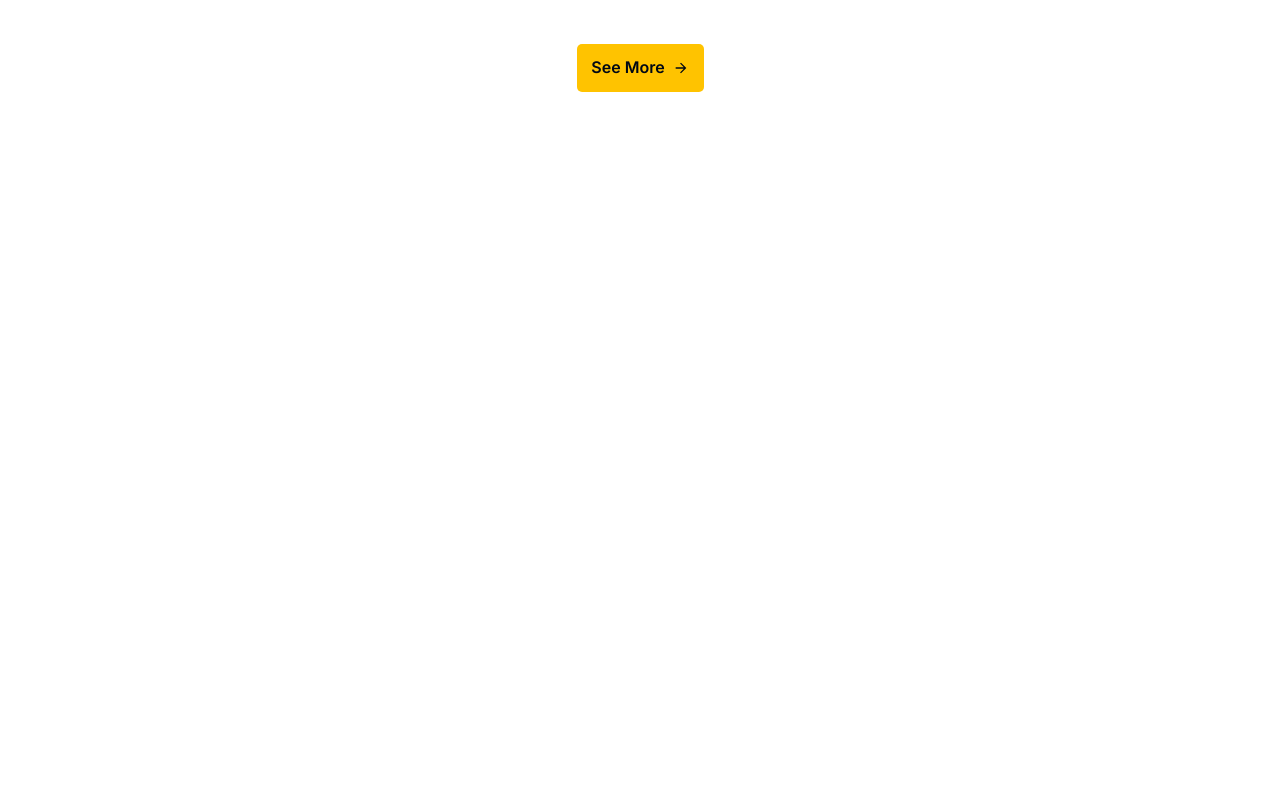
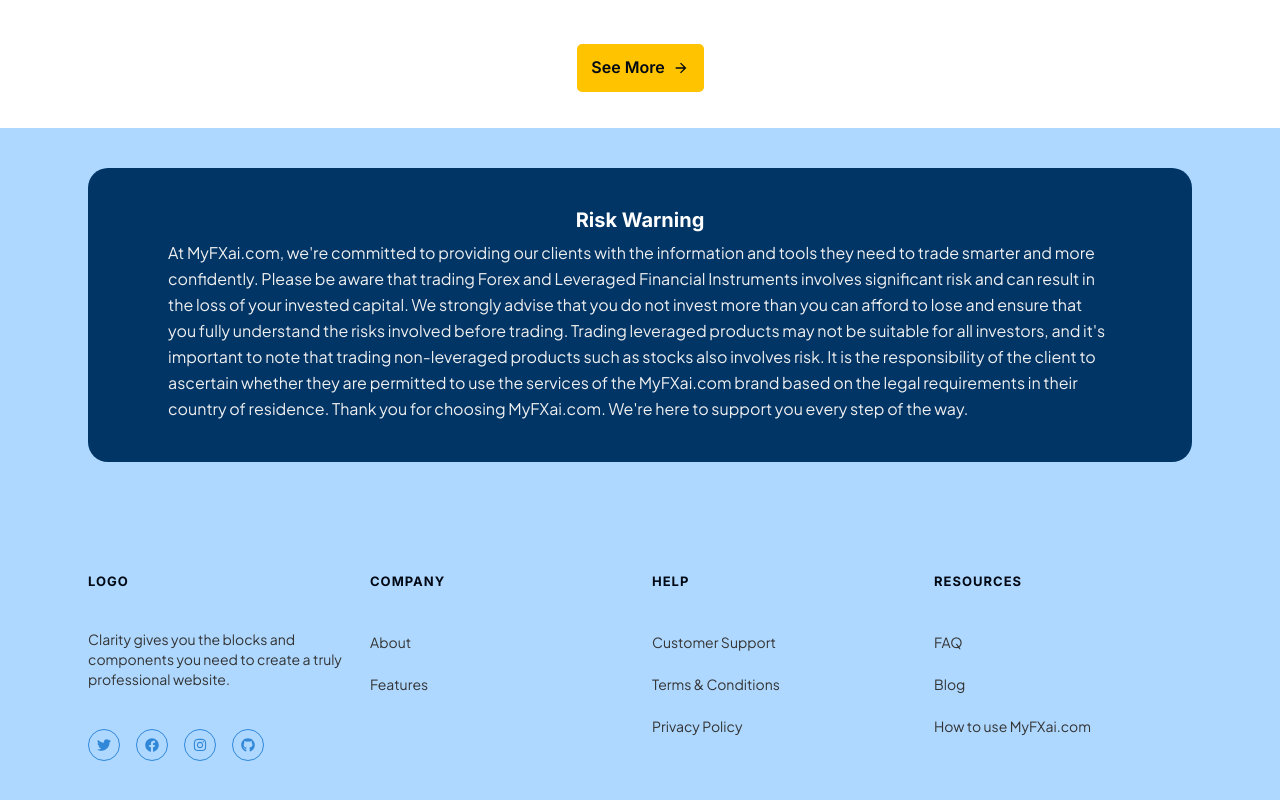
Before and after one commit to AyoMoses1/myfxai, a React (Create React App) app: page / in a window 1280 px wide. Shown: the part 4459-5259 px from the top of the page. Before the commit the page ends 4587 px from the top, so only its background shows below. Built offline with nearby package versions, Linux system fonts and the light colour scheme.

Commit message:
Style the footer component

```diff
--- /dev/null
+++ b/src/common/Footer.tsx
@@ -0,0 +1,85 @@
+import {
+  Box,
+  Grid,
+  GridItem,
+  Heading,
+  ListItem,
+  Text,
+  Link,
+  List,
+  HStack,
+  IconButton
+} from '@chakra-ui/react';
+import styled from 'styled-components';
+import { footerInfo, jumbotronData } from './helpers';
+
+function Footer() {
+  return (
+    <Box bg="lighterBlue" color="white" py={10}>
+      <Box maxW="90%" mx="auto" px={6}>
+        <Jumbotron mb="112px" py={10} px={20}>
+          <Heading textAlign="center" fontSize={20} mb={2}>
+            {jumbotronData.title}
+          </Heading>
+          <Text color="textWhite" fontSize={16}>
+            {jumbotronData.content}
+          </Text>
+        </Jumbotron>
+        <Grid templateColumns="repeat(4, 1fr)" gap={6}>
+          {footerInfo.map((item, idx) => {
+            return idx === 0 ? (
+              <GridItem>
+                <FooterListHeader mb={10} color="primary" fontSize={13}>
+                  {item.title}
+                </FooterListHeader>
+                <Text variant="footerText">{item.content}</Text>
+                <HStack spacing={4} my={10}>
+                  {item.icons?.map((icon) => (
+                    <Link href="https://twitter.com">
+                      <IconButton
+                        aria-label="Facebook"
+                        icon={icon}
+                        borderRadius="full"
+                        borderWidth={1}
+                        borderColor="lightBlue"
+                        size="sm"
+                        color="lightBlue"
+                      />
+                    </Link>
+                  ))}
+                </HStack>
+              </GridItem>
+            ) : (
+              <GridItem>
+                <FooterListHeader mb={10} color="primary" fontSize={13}>
+                  {item.title}
+                </FooterListHeader>
+                <List>
+                  {item.menu?.map((menuItem) => (
+                    <ListItem mb={4}>
+                      <Link variant="footerLink">{menuItem.name}</Link>
+                    </ListItem>
+                  ))}
+                </List>
+              </GridItem>
+            );
+          })}
+        </Grid>
+      </Box>
+    </Box>
+  );
+}
+
+export default Footer;
+
+const Jumbotron = styled(Box)`
+  background: #003566;
+  border-radius: 20px;
+`;
+
+const FooterListHeader = styled(Heading)`
+  font-weight: 600;
+  line-height: 18px;
+  letter-spacing: 1px;
+  text-transform: uppercase;
+`;
--- a/src/common/Layout.tsx
+++ b/src/common/Layout.tsx
@@ -1,4 +1,5 @@
 import React, { ReactNode } from 'react';
+import Footer from './Footer';
 import NavBar from './NavBar';
 
 interface LayoutProps {
@@ -10,6 +11,7 @@ const Layout: React.FC<LayoutProps> = ({ children }) => {
     <>
       <NavBar />
       <div>{children}</div>
+      <Footer />
     </>
   );
 };
--- /dev/null
+++ b/src/common/helpers.tsx
@@ -0,0 +1,64 @@
+import paths from './paths';
+import { FaTwitter, FaFacebook, FaInstagram, FaGithub } from 'react-icons/fa';
+
+export const jumbotronData = {
+  title: 'Risk Warning',
+  content:
+    "At MyFXai.com, we're committed to providing our clients with the information and tools they need to trade smarter and more confidently. Please be aware that trading Forex and Leveraged Financial Instruments involves significant risk and can result in the loss of your invested capital. We strongly advise that you do not invest more than you can afford to lose and ensure that you fully understand the risks involved before trading. Trading leveraged products may not be suitable for all investors, and it's important to note that trading non-leveraged products such as stocks also involves risk. It is the responsibility of the client to ascertain whether they are permitted to use the services of the MyFXai.com brand based on the legal requirements in their country of residence. Thank you for choosing MyFXai.com. We're here to support you every step of the way.",
+};
+
+export const footerInfo = [
+  {
+    title: 'LOGO',
+    content:
+      'Clarity gives you the blocks and components you need to create a truly professional website.',
+    icons: [<FaTwitter />, <FaFacebook />, <FaInstagram />, <FaGithub />],
+  },
+  {
+    title: 'COMPANY',
+    menu: [
+      {
+        name: 'About',
+        path: paths.about,
+      },
+      {
+        name: 'Features',
+        path: paths.about,
+      },
+    ],
+  },
+  {
+    title: 'HELP',
+    menu: [
+      {
+        name: 'Customer Support',
+        path: paths.about,
+      },
+      {
+        name: 'Terms & Conditions',
+        path: paths.about,
+      },
+      {
+        name: 'Privacy Policy',
+        path: paths.about,
+      },
+    ],
+  },
+  {
+    title: 'RESOURCES',
+    menu: [
+      {
+        name: 'FAQ',
+        path: paths.about,
+      },
+      {
+        name: 'Blog',
+        path: paths.about,
+      },
+      {
+        name: 'How to use MyFXai.com',
+        path: paths.about,
+      },
+    ],
+  },
+];
--- /dev/null
+++ b/src/common/paths.ts
@@ -0,0 +1,67 @@
+import { VscFileMedia } from "react-icons/vsc";
+import { FaWarehouse } from "react-icons/fa";
+import { FiUsers } from "react-icons/fi";
+import { GrUserWorker } from "react-icons/gr";
+import { BiWallet } from "react-icons/bi";
+import { CgProfile } from "react-icons/cg";
+
+const paths = {
+  home: '/',
+  about: '/about',
+  login: '/login',
+  customers: '/customers',
+  agents: '/agents',
+  bdaOrders: '/bdaOrders',
+  profile: '/profile',
+  yourOrders: '/yourorders',
+  wallet: '/wallet',
+  forgotPassword: '/forgotpassword',
+  enterNewPassword: '/enternewpassword',
+  passwordCreated: '/passwordcreated',
+  transactions:'/transactions'
+}
+
+
+export const pageTitles = {
+  dashboard: 'Dashboard',
+  customers: 'Customers',
+  agents: 'Agents',
+  bdaOrders: 'BDA Orders',
+  profile: 'Profile',
+  wallet: 'Wallet',
+  yourOrders: 'Your Orders',
+  forgotPassword: 'Forgot Password',
+  enterNewPassword: 'Enter New Password',
+  transactions:'Your Transactions'
+}
+
+export const NavNames = {
+  dashboard: 'Dashboard',
+  customers: 'Customers',
+  agents: 'Agents',
+  bdaOrders: 'BDA Orders',
+  bdaCustomers:'BDA Customers',
+  profile: 'Profile',
+  wallet: 'Wallet',
+  yourOrders: 'Your Orders',
+  transactions:'Transactions',
+  BDA_Orders:'BDA Orders',
+  Wallet: 'Transactions'
+}
+
+// export const pathObject = [
+//   {main: { name: NavNames.dashboard, path: paths.home, icon: <FaWarehouse /> }, sub:[]},
+//   { main: {name: NavNames.agents, path: paths.agents, icon: <GrUserWorker />  }, sub:[]},
+//   {main: { name: 'BDAs' }, sub: [
+//     { name: NavNames.bdaOrders, path: paths.bdaOrders, icon: <CgProfile/> },
+//     { name: NavNames.bdaCustomers, path: paths.customers, icon: <CgProfile/> }
+//   ]},
+//   { main: {name: NavNames.yourOrders, path: paths.yourOrders, icon: <VscFileMedia /> }, sub:[]},
+//   {main: { name: 'Wallet' }, sub: [
+//     { name: NavNames.wallet, path: paths.wallet, icon: <BiWallet/> },
+//     { name: NavNames.transactions, path: paths.transactions, icon: <CgProfile/> }
+//   ]},
+//   { main: {name: NavNames.profile, path: paths.profile, icon: <CgProfile /> }, sub:[]},
+// ]
+
+export default paths;
--- a/src/theme/components/Link.tsx
+++ b/src/theme/components/Link.tsx
@@ -8,7 +8,7 @@ export const LinkStyle = {
   sizes: {
     sm: {
       fontSize: "16px"
-    }
+    },
   },
   variants: {
     normal: (props: StyleFunctionProps) => ({
@@ -23,6 +23,19 @@ export const LinkStyle = {
           textDecoration:'none',
         }
     }),
+    footerLink: (props: StyleFunctionProps) => ({
+      fontWeight: 'normal',
+      color: props.theme.colors.link,
+      fontSize: '14px',
+      '_activeLink': {
+          color: props.theme.colors.primary,
+          fontWeight: 'bold',
+      },
+      '_hover': {
+        color: props.theme.colors.primary,
+        textDecoration:'none',
+      }
+  }),
 
   },
   defaultProps: {
--- a/src/theme/components/Text.tsx
+++ b/src/theme/components/Text.tsx
@@ -44,6 +44,12 @@ export const TextStyle = {
       letterSpacing: '-0.02em',
       color: '#454343',
     }),
+    footerText: (props: StyleFunctionProps) => ({
+      fontWeight: '400',
+      fontSize: 14,
+      lineHeight: 5,
+      color: props.theme.colors.gray1,
+    }),
     faqQuestion:(props: StyleFunctionProps) => ({
       fontWeight: 600,
       fontSize: '18px',
```
